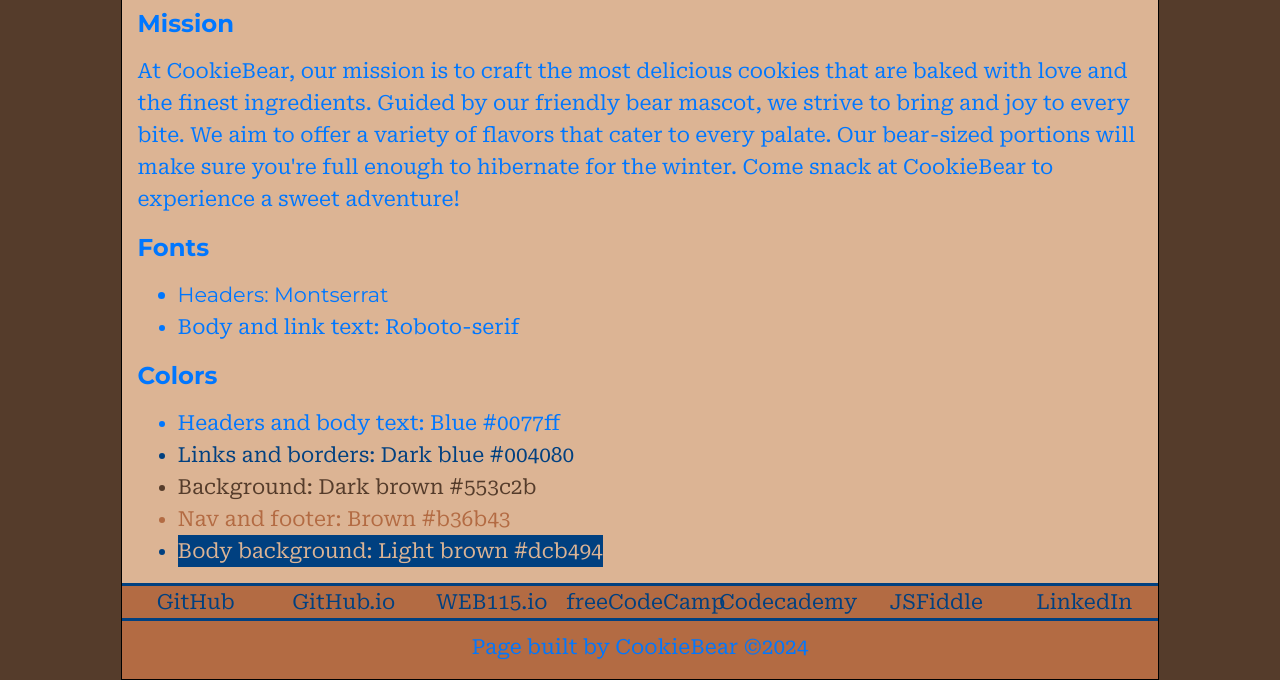
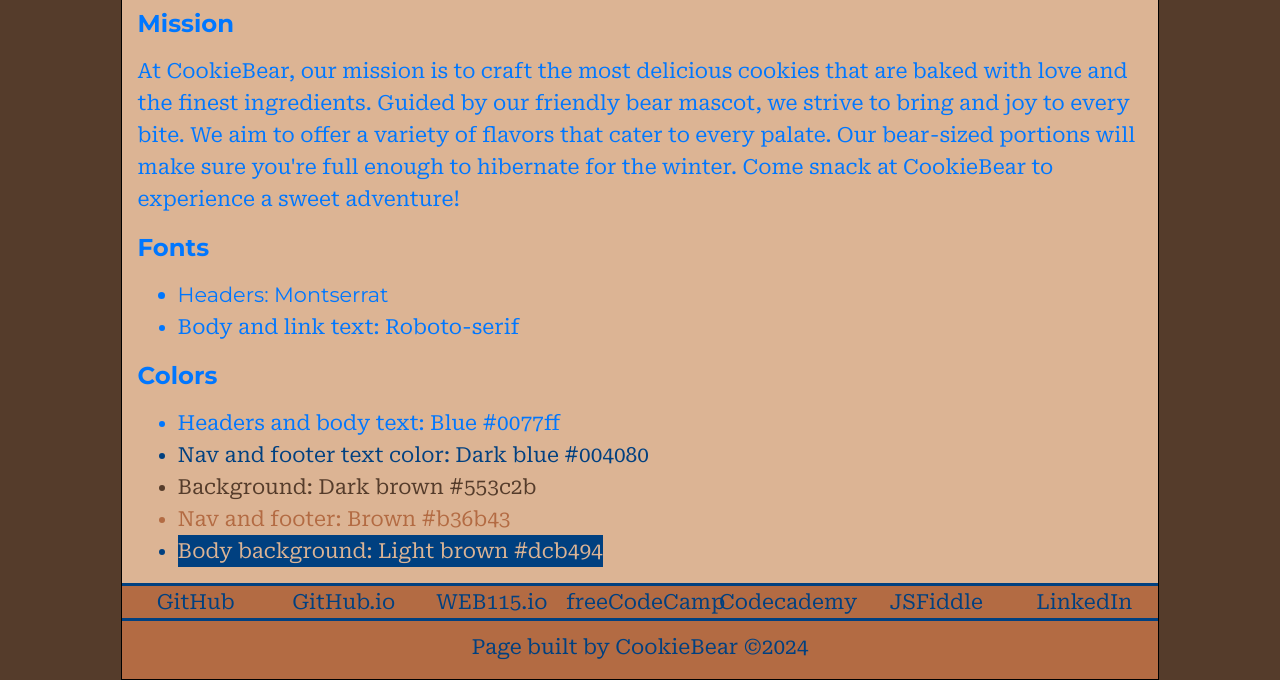
Before and after one commit to cbarrio2-CPCC/web115, a plain HTML site: page brand.html in a window 1280 px wide. Shown: the part 236-916 px from the top of the page. Drawn offline with Linux system fonts and the light colour scheme.

Commit message:
color change

```diff
--- a/brand.html
+++ b/brand.html
@@ -31,7 +31,7 @@
         <h3>Colors</h3>
         <ul>
             <li>Headers and body text: Blue #0077ff</li>
-            <li id="dark-blue">Links and borders: Dark blue #004080</li>
+            <li id="dark-blue">Nav and footer text color: Dark blue #004080</li>
             <li id="dark-brown">Background: Dark brown #553c2b</li>
             <li id="brown">Nav and footer: Brown #b36b43</li>
             <li id="light-brown">Body background: Light brown #dcb494</li>
--- a/styles/styles.css
+++ b/styles/styles.css
@@ -53,6 +53,7 @@ article {
 
 header,footer {
   background-color: #b36b43;
+  color: #004080;
 }
 
 p {
```
